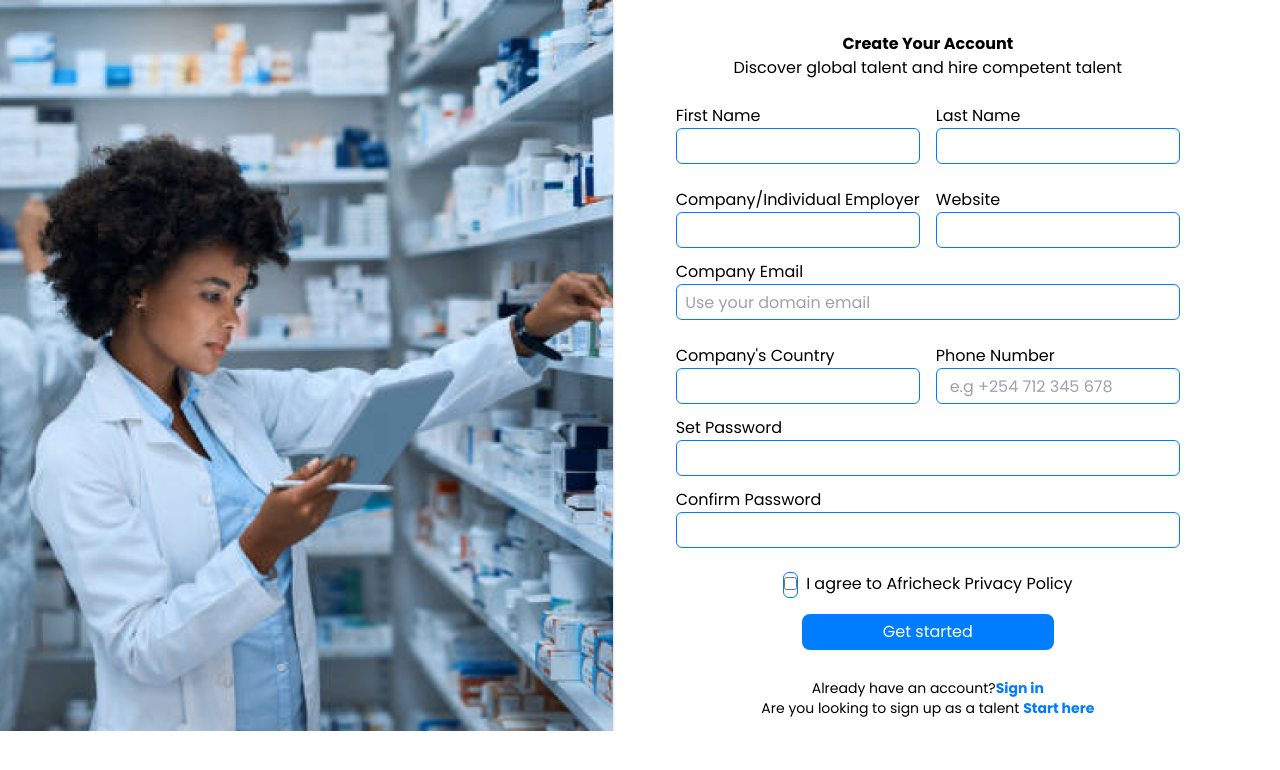
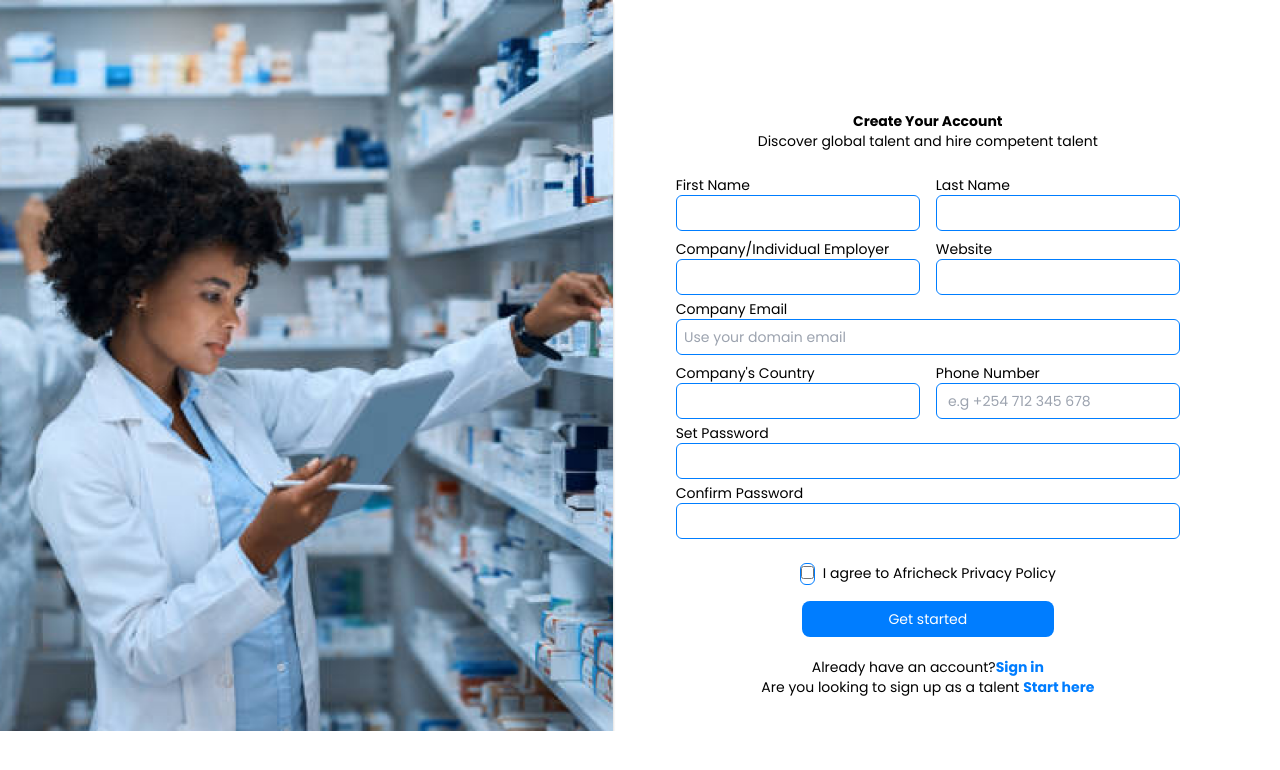
Before and after one commit to MeganKullu/Africheck-hiring-flow, a website: page CreateBusinessAccount/src/index.html in a window 1280 px wide. Drawn offline with Linux system fonts and the light colour scheme.

Commit message:
changes in createbusinessaccount

```diff
--- a/CreateBusinessAccount/src/index.html
+++ b/CreateBusinessAccount/src/index.html
@@ -5,7 +5,7 @@
     <meta charset="UTF-8">
     <meta name="viewport" content="width=device-width, initial-scale=1.0">
     <title>Document</title>
-    <link rel="stylesheet" href="/dist/output.css">
+    <link rel="stylesheet" href="../dist/output.css">
 </head>
 
 <body>
@@ -13,11 +13,11 @@
         <aside class="basis-1/4 mb-6 w-full lg:basis-1/2 h-screen 2xl:h-full">
             <img src="/assets/pharmacist.png" alt="pharmacist">
         </aside>
-        <div class="basis-3/4 px-6 h-screen md:px-20 lg:basis-1/2 lg:pl-4 lg:pr-10 2xl:h-screen">
-            <div class="flex flex-col ">
+        <div class="basis-3/4 px-6 h-screen flex flex-col place-content-center md:px-20 lg:basis-1/2 lg:pl-4 lg:pr-10 2xl:h-screen">
+            <div class="flex flex-col text-sm ">
                 <main>
                     <div class="text-center px-7 lg:pt-8  2xl:pt-24">
-                        <p class="font-bold">Create Your Account</p>
+                        <p class="font-bold text">Create Your Account</p>
                         <p>Discover global talent and hire competent talent</p>
                     </div>
                     <form action="submit" class=" mt-6 lg:mt-6 lg:px-7 2xl:pt-8">
@@ -35,7 +35,7 @@
                             </div>
                         </div>
 
-                        <div class="mt-3 lg:flex gap-4 w-full">
+                        <div class="mt-2 lg:mt-1 lg:flex gap-4 w-full">
                             <div class="flex flex-col lg:basis-1/2 place-content-end">
                                 <label for="">Company/Individual Employer</label>
                                 <option value="" class="border border-blue h-9 w-full rounded-md">
@@ -46,7 +46,7 @@
                                 </option>
                             </div>
 
-                            <div class="flex flex-col mt-3 lg:flex place-content-end basis-1/2">
+                            <div class="flex flex-col mt-1 lg:flex place-content-end basis-1/2">
                                 <label for="website">Website</label>
                                 <input class="hover:border-2 border rounded-md border-blue h-9 w-full" type="text"
                                     id="website">
@@ -54,7 +54,7 @@
 
                         </div>
 
-                        <div class="mt-3">
+                        <div class="mt-2 lg:mt-1">
                             <div class="flex flex-col lg:flex place-content-end basis-1/2">
                                 <label for="companyEmail">Company Email</label>
                                 <input class="hover:border-2 border rounded-md border-blue h-9 w-full" type="text"
@@ -62,7 +62,7 @@
                             </div>
                         </div>
 
-                        <div class="mt-3 md:flex lg:flex gap-4 w-full">
+                        <div class="mt-2 lg:mt-1 md:flex lg:flex gap-4 w-full">
                             <div class="flex flex-col md:basis-1/2 lg:flex place-content-end basis-1/2">
                                 <label for="">Company's Country</label>
                                 <option value="" class="border border-blue h-9 w-full rounded-md">
@@ -73,7 +73,7 @@
                                 </option>
                             </div>
 
-                            <div class="flex flex-col mt-3 md:basis-1/2 lg:flex place-content-end basis-1/2">
+                            <div class="flex flex-col mt-1 md:basis-1/2 lg:flex place-content-end basis-1/2">
                                 <label for="phoneNumber">Phone Number</label>
                                 <input class="hover:border-2 border rounded-md border-blue h-9 w-full" type="text"
                                     placeholder="&nbsp;&nbsp e.g +254 712 345 678">
@@ -81,7 +81,7 @@
 
                         </div>
 
-                        <div class="mt-3">
+                        <div class=" mt-2 lg:mt-1">
                             <div class="flex flex-col">
                                 <label for="setPassword">Set Password</label>
                                 <input class="hover:border-2 border rounded-md border-blue h-9 w-full" type="text"
@@ -91,7 +91,7 @@
 
                         </div>
 
-                        <div class="mt-3">
+                        <div class="mt-2 lg:mt-1">
                             <div class="flex flex-col">
                                 <label for="confirmPassword">Confirm Password</label>
                                 <input class="hover:border-2 border border-blue rounded-md h-9" type="text"
@@ -109,7 +109,7 @@
 
                     </form>
                 </main>
-                <footer class="mt-3 mb-6 text-sm text-center px-4">
+                <footer class="mt-2 lg:mt-1 mb-6 text-sm text-center px-4">
                     <p>Already have an account?<a href="/" class="font-bold text-blue">Sign in</a></p>
                     <p>Are you looking to sign up as a talent <a href="/" class="font-bold text-blue">Start here</a></p>
                 </footer>
```
Also changed, not shown: CreateBusinessAccount/dist/output.css.
